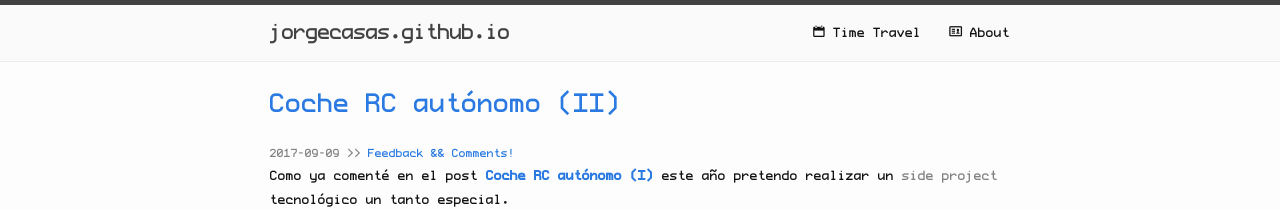
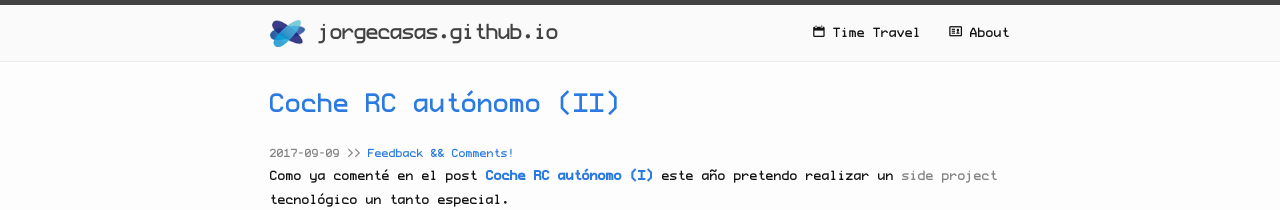
Before and after one commit to jorgecasas/jorgecasas.github.io, a Jekyll site: the page built from index.html, in a window 1280 px wide. Shown: the top 210 px of the page. Built offline with Jekyll 4.4.1, drawn with Linux system fonts in a browser that asks for light colours; the list of posts is cut into pages by our own code; comment, search, counter and statistics services are not loaded.

Commit message:
Added logo in header

```diff
--- a/_config.yml
+++ b/_config.yml
@@ -3,6 +3,7 @@ title: jorgecasas.github.io
 description: "CTO iternova.net && Runner && Time traveller since 1637..."
 baseurl: "" # the subpath of your site, e.g. /blog/
 url: "https://jorgecasas.github.io" # the base hostname & protocol for your site
+logo: logo.png
 
 enforce_ssl: jorgecasas.github.io # do not include protocol, just the domain
 
--- a/_includes/header.html
+++ b/_includes/header.html
@@ -1,6 +1,6 @@
 <header class="site-header">
     <div class="wrapper">
-        <a class="site-title" href="{{ site.baseurl }}/">{{ site.title }}</a>
+        <a class="site-title" href="{{ site.baseurl }}/">{% if site.logo %}<img src="{{ site.url }}/assets/images/{{ site.logo }}" alt="{% if site.title %}{{ site.title }}{% endif %}" style="width: 1.4em;" /> {% endif %}{{ site.title }}</a>
         <nav class="site-nav">
             <a href="#" class="menu-icon"><span class="icon icon-list"></span></a>
             <div class="trigger">{% for page in site.pages %}{% if page.title %}{% if page.permalink %}<a class="page-link" href="{{ page.url | prepend: site.baseurl }}"> {% if page.icon-menu %}<span class="icon {{ page.icon-menu }}"></span> {% endif %}{{ page.title }}</a>{% endif %}{% endif %}{% endfor %}</div>
```
Also changed, not shown: assets/images/logo.png (added).
